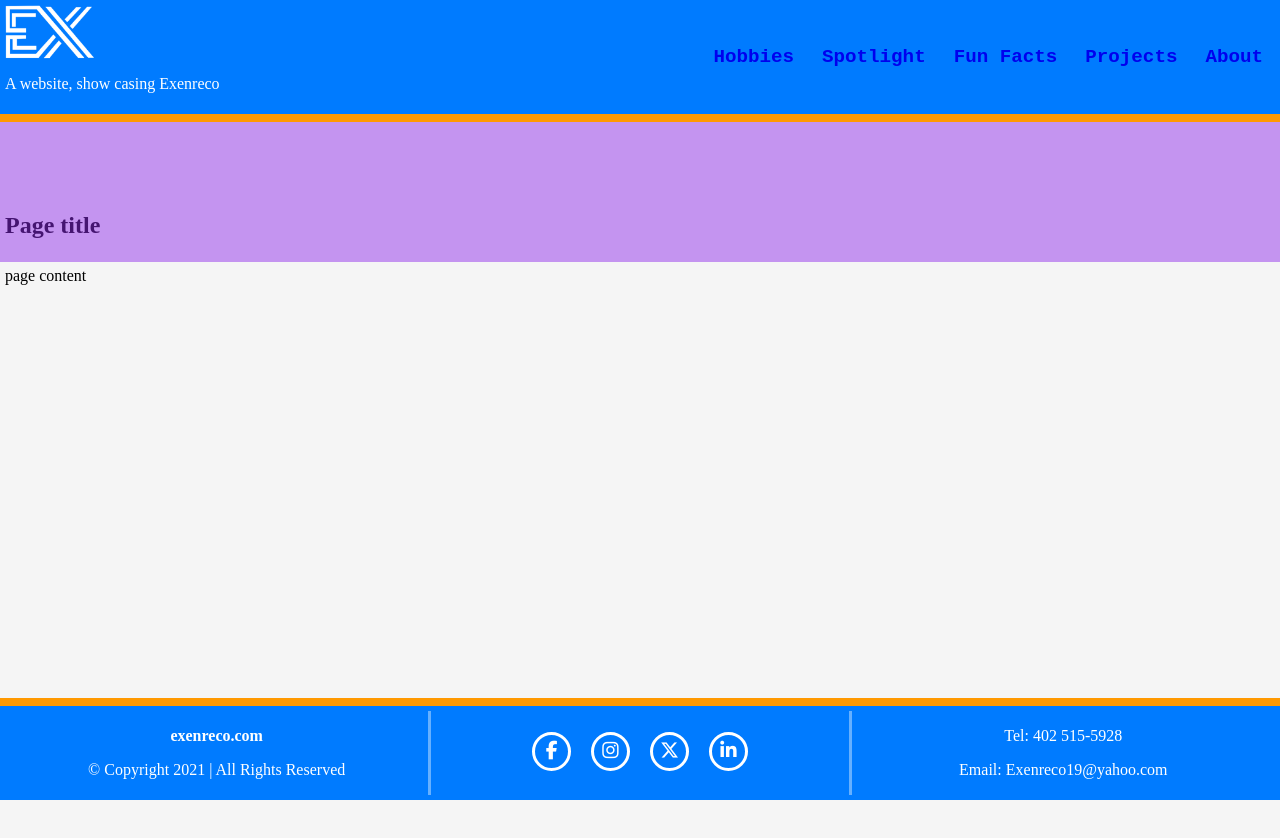
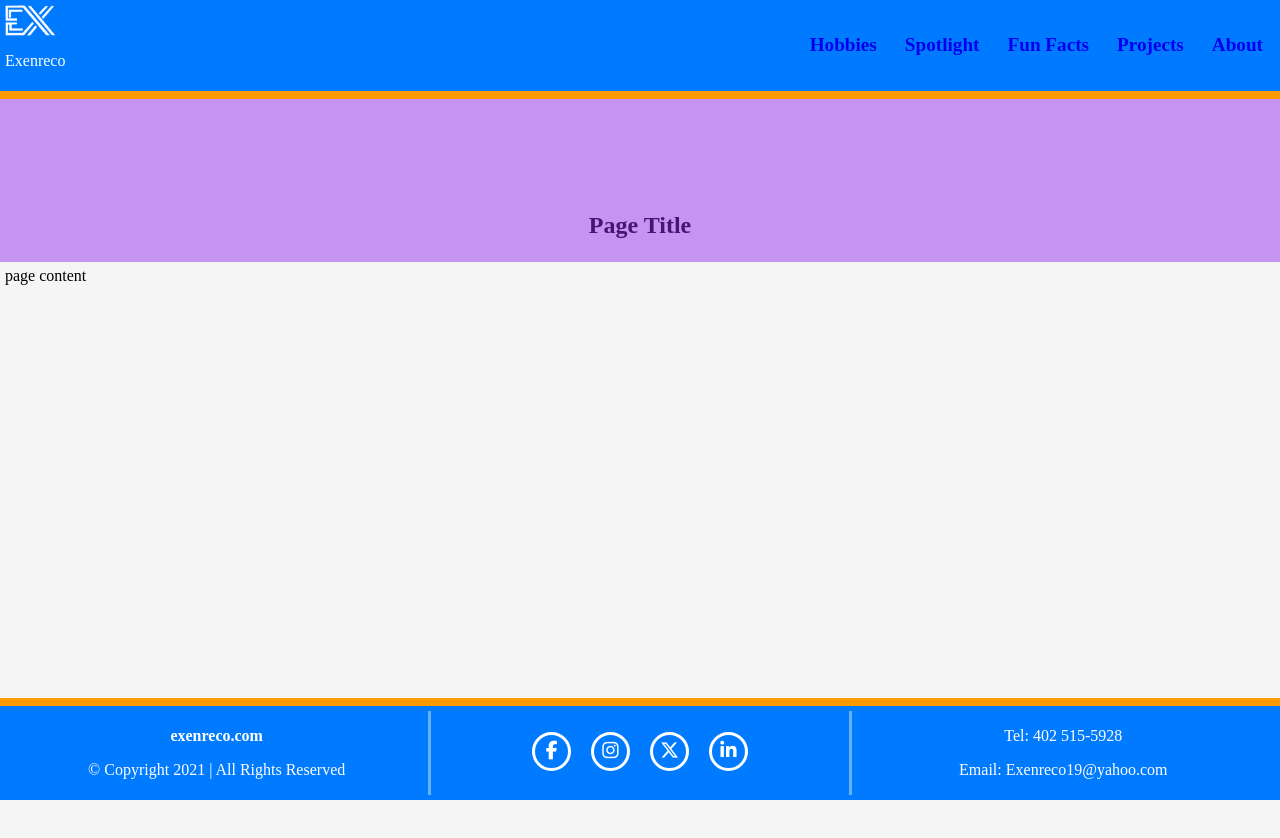
Before and after one commit to exenreco/bioSite, a plain HTML site: page template.html in a window 1280 px wide. Drawn offline with Linux system fonts and the light colour scheme.

Commit message:
Week 6 - Assignment 6.2 - BioSite Project Setup - Started

```diff
--- a/css/style.css
+++ b/css/style.css
@@ -98,7 +98,7 @@ aside, section, figure, figcaption, video {
 
 .site-header > .header-container .logo-area a img {
     display: block;
-    width: 92px;
+    width: 52px;
 }
 
 .site-header > .header-container .logo-area p.tagline {
@@ -141,7 +141,7 @@ aside, section, figure, figcaption, video {
 }
 
 .site-header > .header-container .nav-area ul li a {
-    font-family: 'Courier New', Courier, monospace;
+    /*font-family: 'Courier New', Courier, monospace;*/
     font-weight: bolder;
     text-decoration: none;
     font-size: 1.2em;
@@ -210,6 +210,7 @@ aside, section, figure, figcaption, video {
 /* Hero Other-page style rules */
 .content-area > .hero.page {
     position: relative;
+    text-align: center;
 }
 .content-area > .hero.page .hero-background {
     background: blueviolet;
--- a/template.html
+++ b/template.html
@@ -29,7 +29,7 @@
                         <a href="./index.html">
                             <img src="./images/logo.png">
                         </a>
-                        <p class="tagline">A website, show casing Exenreco</p>
+                        <p class="tagline">Exenreco</p>
                     </section>
 
                     <nav class="nav-area"><!-- header nav area -->
@@ -57,7 +57,7 @@
                     <div class="hero-background"></div>
                     <div class="hero-wrapper"><!-- hero wrapper -->
                         <section class="page-title">
-                            <h2>Page title</h2>
+                            <h2>Page Title</h2>
                         </section>
                     </div>
                 </section>
```
Also changed, not shown: index.html (+1 -1 lines).
